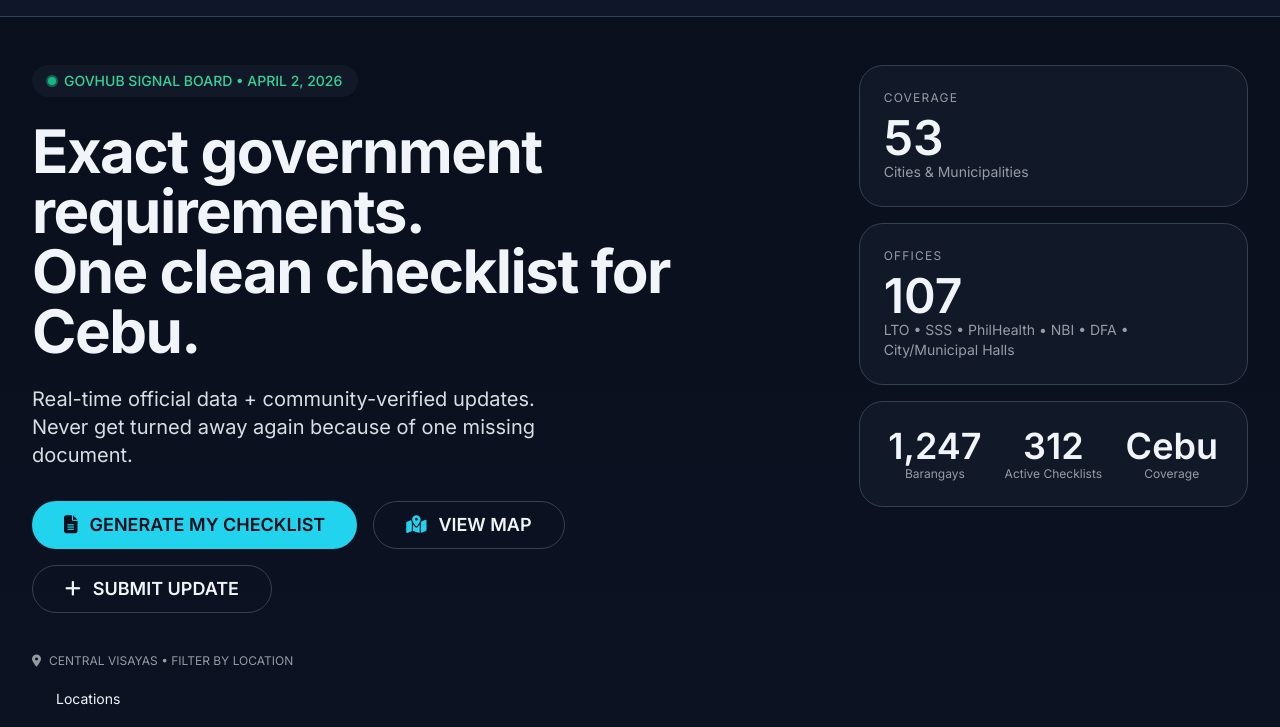
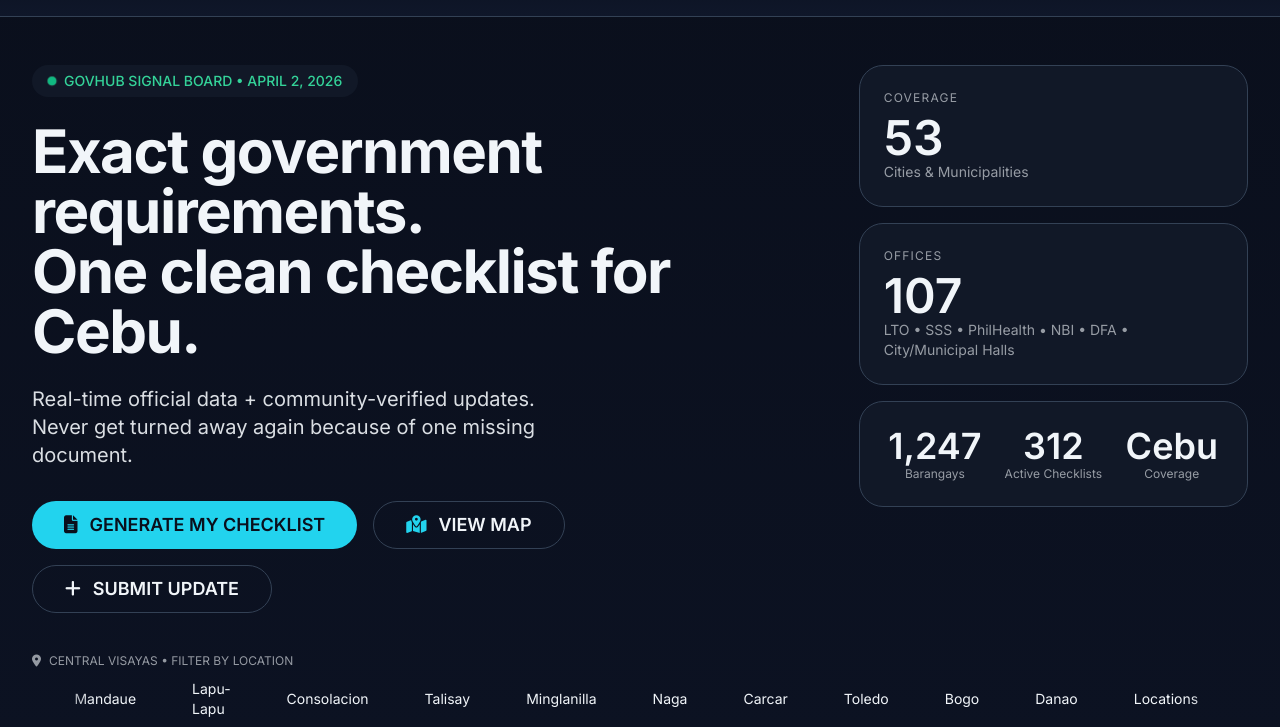
Before and after one commit to chris-rizu/GovHub, a website: page index.html in a window 1280 px wide. Shown: the part 56-783 px from the top of the page. Drawn offline with nearby package versions, Linux system fonts and the light colour scheme; no server answers.

Commit message:
Restore auto-scrolling carousel styles for locations ribbon

```diff
--- a/styles.css
+++ b/styles.css
@@ -186,6 +186,42 @@ input:checked + .toggle-slider:before { transform: translateX(20px); }
 }
 
 /* ===========================================
+   AUTO-SCROLLING CAROUSEL
+   =========================================== */
+
+.auto-scroll-carousel {
+  overflow-x: auto;
+  overflow-y: hidden;
+  scrollbar-width: none;
+  -ms-overflow-style: none;
+  mask-image: linear-gradient(to right, transparent, black 5%, black 95%, transparent);
+  -webkit-mask-image: linear-gradient(to right, transparent, black 5%, black 95%, transparent);
+}
+
+.auto-scroll-carousel::-webkit-scrollbar {
+  display: none;
+}
+
+.carousel-container {
+  display: flex;
+  gap: 0.5rem;
+  animation: scrollLeft 40s linear infinite;
+}
+
+.carousel-container:hover {
+  animation-play-state: paused;
+}
+
+@keyframes scrollLeft {
+  0% {
+    transform: translateX(0);
+  }
+  100% {
+    transform: translateX(calc(-50% - 0.25rem));
+  }
+}
+
+/* ===========================================
    MOBILE BOTTOM NAV
    =========================================== */
 
```
